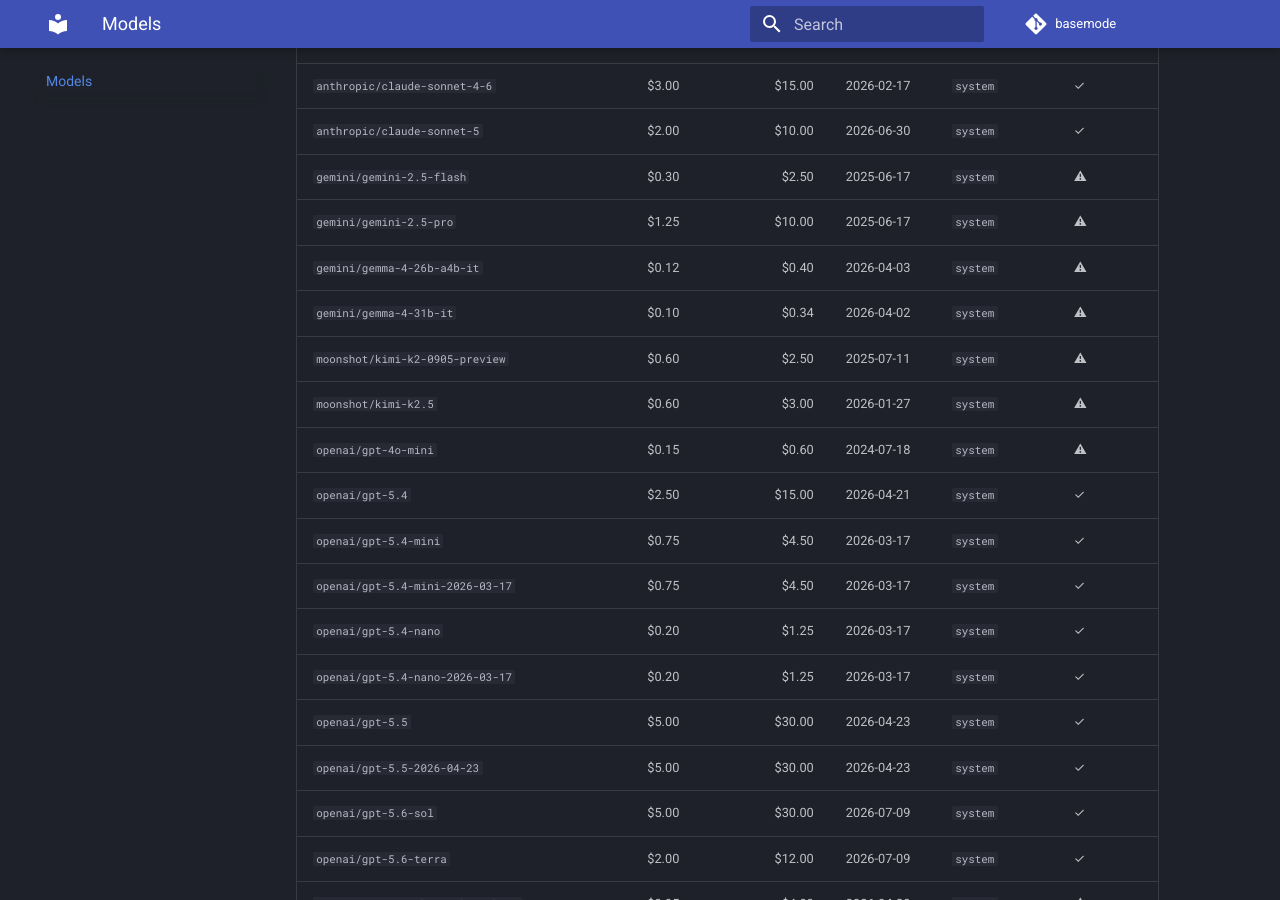
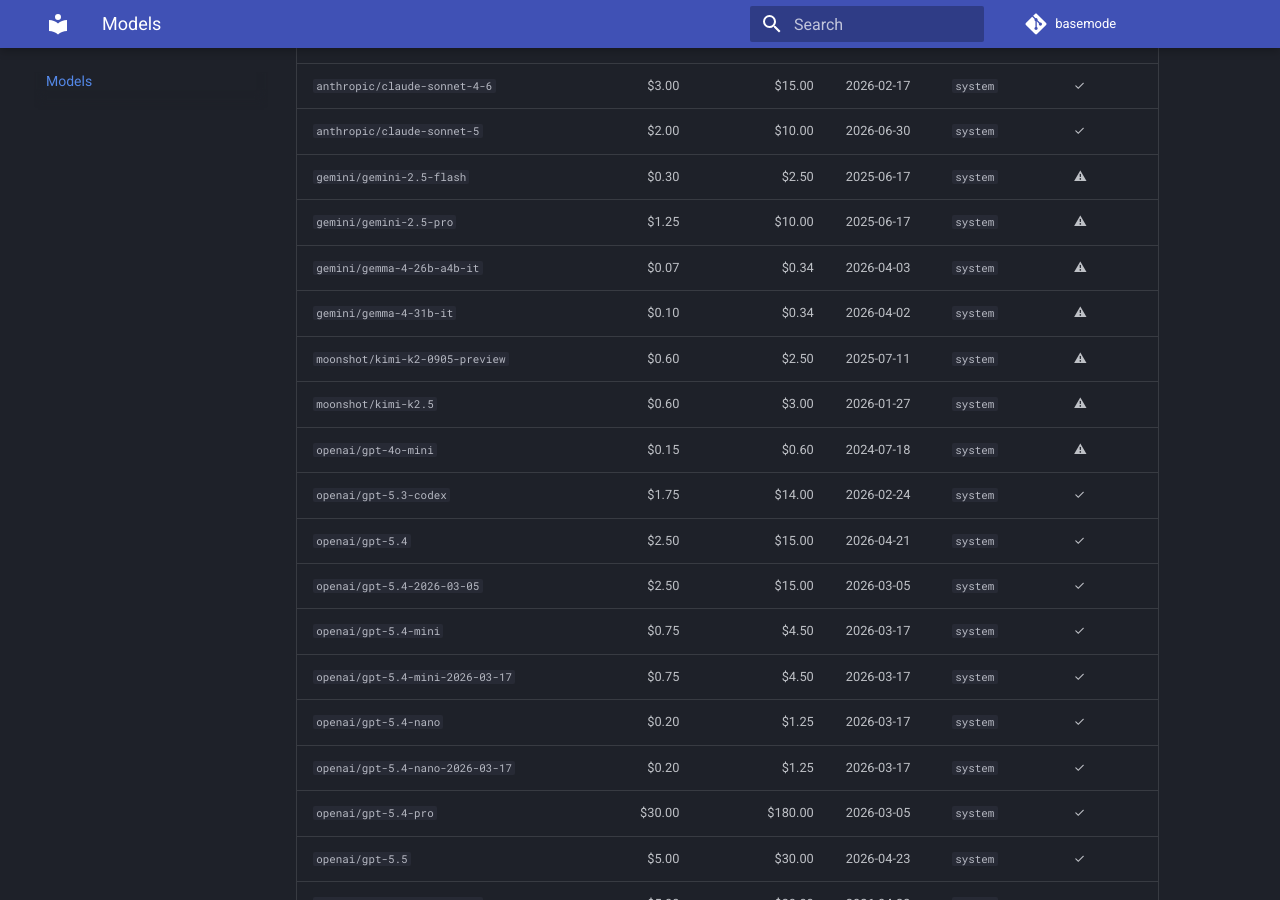
Before and after one commit to FergusFettes/basemode, an MkDocs documentation site: the page built from docs/usage/Verified Models.md, in a window 1280 px wide and 900 px high, scrolled down 752 px. Built offline with MkDocs 1.6.1 and Material for MkDocs 9.7.7, drawn with Linux system fonts in a browser that asks for light colours; comment, search, counter and statistics services are not loaded.

Commit message:
chore(models): discover new OpenAI/Anthropic models

```diff
--- a/docs/usage/Verified Models.md
+++ b/docs/usage/Verified Models.md
@@ -19,16 +19,19 @@ Single generated table, refreshed by CI.
 | `anthropic/claude-sonnet-5` | $2.00 | $10.00 | 2026-06-30 | `system` | ✓ |
 | `gemini/gemini-2.5-flash` | $0.30 | $2.50 | 2025-06-17 | `system` | ⚠ |
 | `gemini/gemini-2.5-pro` | $1.25 | $10.00 | 2025-06-17 | `system` | ⚠ |
-| `gemini/gemma-4-26b-a4b-it` | $0.12 | $0.40 | 2026-04-03 | `system` | ⚠ |
+| `gemini/gemma-4-26b-a4b-it` | $0.07 | $0.34 | 2026-04-03 | `system` | ⚠ |
 | `gemini/gemma-4-31b-it` | $0.10 | $0.34 | 2026-04-02 | `system` | ⚠ |
 | `moonshot/kimi-k2-0905-preview` | $0.60 | $2.50 | 2025-07-11 | `system` | ⚠ |
 | `moonshot/kimi-k2.5` | $0.60 | $3.00 | 2026-01-27 | `system` | ⚠ |
 | `openai/gpt-4o-mini` | $0.15 | $0.60 | 2024-07-18 | `system` | ⚠ |
+| `openai/gpt-5.3-codex` | $1.75 | $14.00 | 2026-02-24 | `system` | ✓ |
 | `openai/gpt-5.4` | $2.50 | $15.00 | 2026-04-21 | `system` | ✓ |
+| `openai/gpt-5.4-2026-03-05` | $2.50 | $15.00 | 2026-03-05 | `system` | ✓ |
 | `openai/gpt-5.4-mini` | $0.75 | $4.50 | 2026-03-17 | `system` | ✓ |
 | `openai/gpt-5.4-mini-2026-03-17` | $0.75 | $4.50 | 2026-03-17 | `system` | ✓ |
 | `openai/gpt-5.4-nano` | $0.20 | $1.25 | 2026-03-17 | `system` | ✓ |
 | `openai/gpt-5.4-nano-2026-03-17` | $0.20 | $1.25 | 2026-03-17 | `system` | ✓ |
+| `openai/gpt-5.4-pro` | $30.00 | $180.00 | 2026-03-05 | `system` | ✓ |
 | `openai/gpt-5.5` | $5.00 | $30.00 | 2026-04-23 | `system` | ✓ |
 | `openai/gpt-5.5-2026-04-23` | $5.00 | $30.00 | 2026-04-23 | `system` | ✓ |
 | `openai/gpt-5.6-sol` | $5.00 | $30.00 | 2026-07-09 | `system` | ✓ |
--- a/pyproject.toml
+++ b/pyproject.toml
@@ -4,7 +4,7 @@ build-backend = "hatchling.build"
 
 [project]
 name = "basemode"
-version = "0.1.11"
+version = "0.1.12"
 description = "Make any LLM do raw text continuation"
 readme = "README.md"
 license = "Apache-2.0"
```
Also changed, not shown: README.md (+4 -1 lines), 4 other files.
